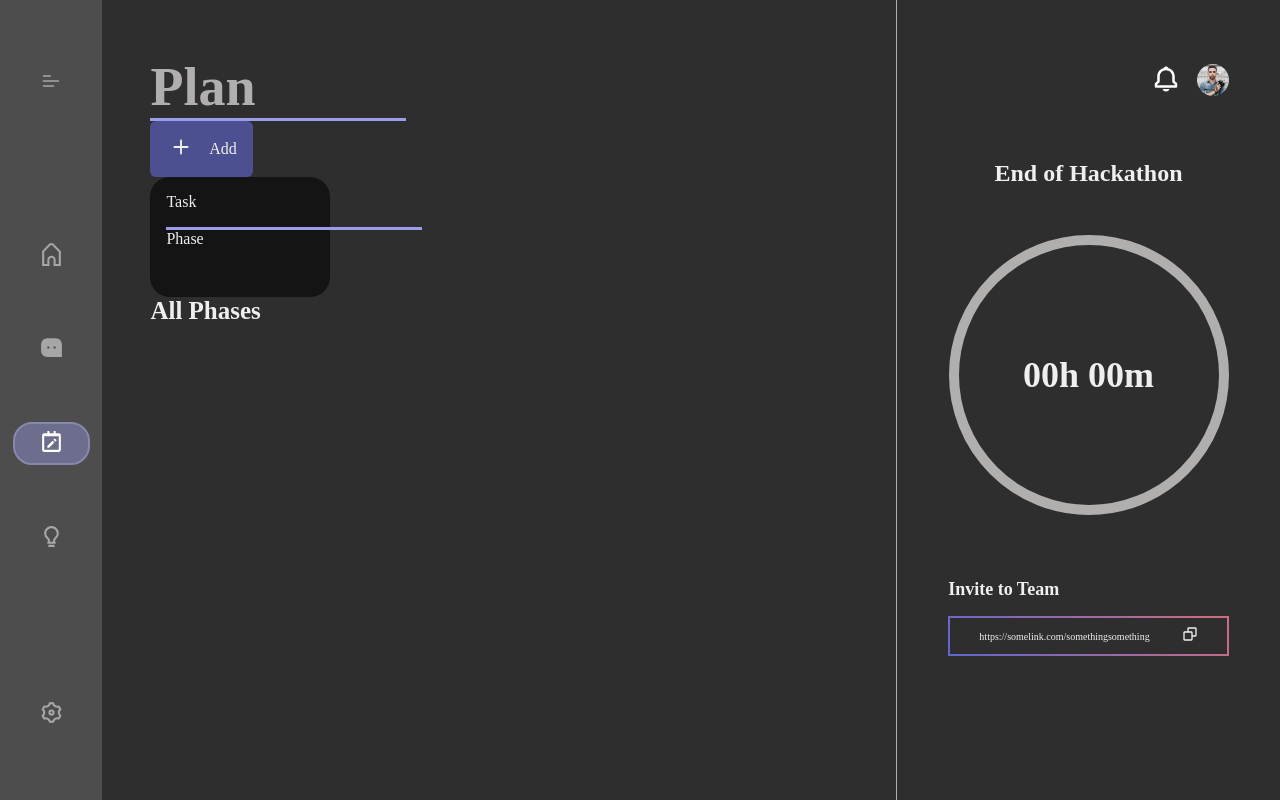
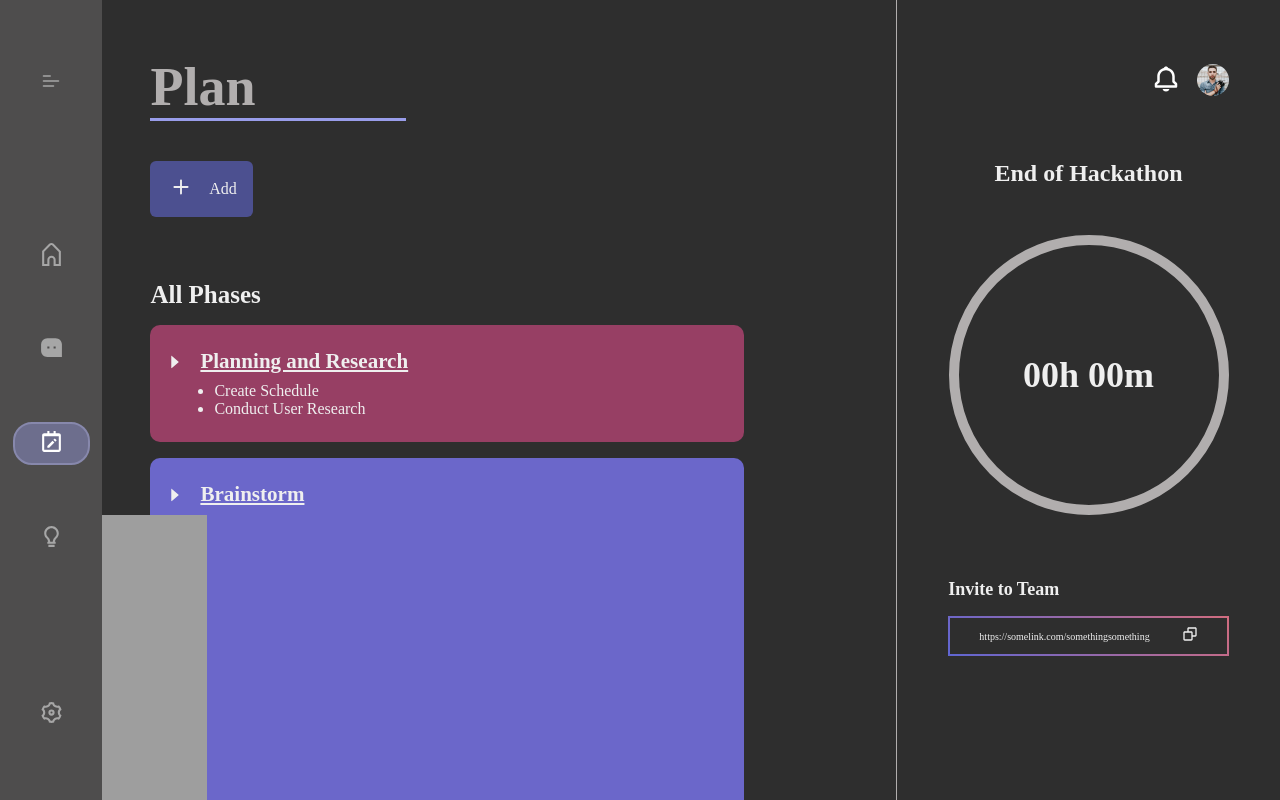
Before and after one commit to waiden674/Cadence, a React (Create React App) app in the folder packages/web/: page /dash in a window 1280 px wide. Both pictures are taken after a click on the element 51 px from the left and 445 px from the top of the page. Built offline with nearby package versions, Linux system fonts and the light colour scheme.

Commit message:
add button popup added on the plan dashboard page

```diff
--- a/packages/web/src/dashboard/Plan.css
+++ b/packages/web/src/dashboard/Plan.css
@@ -14,7 +14,7 @@
     margin-left: 3rem;
 }
 
-.plan-content hr{
+.title-underline{
     border: none;
     background: #999DEA;
     height: 3px;
@@ -25,6 +25,7 @@
     color: #EFEFEF;
     font-size: 25px;
     font-weight: heavy;
+    margin-bottom: 1rem;
 }
 
 .plan-btn{
@@ -41,7 +42,9 @@
     justify-content: space-between;
     font-size: 16px;
     cursor: pointer;
-    transition: all 0.2s linear
+    transition: all 0.2s linear;
+    margin-top: 2.5rem;
+
 }
 
 .plan-btn:hover{
@@ -49,6 +52,9 @@
 }
 
 .add-options{
+    position: absolute;
+    top: 20vh;
+    left: 21vw;
     width: 14vw;
     height: 15vh;
     background: #141414;
@@ -56,21 +62,82 @@
     font-size: 16px;
     font-weight: 400;
     color: #EFEFEF;
-    padding: 1rem 0;
     display: flex;
     flex-direction: column;
     align-content: space-around
 }
 
 .option{
-    margin-left: 1rem;
-    margin-bottom: 1rem;
-    width: 80%;
+    /* margin-left: 1rem; */
+    /* margin-bottom: 1rem; */
+    width: 100%;
+    height: 50%;
+    user-select: none;
+    cursor: pointer;
+    padding: 0.2rem 1rem;
+}
+
+#task-option{
+    border-top-left-radius: 20px;
+    border-top-right-radius: 20px;
+    padding-top: 1rem;
+    padding-bottom: 1rem;
+}
+
+#phase-option{
+    border-bottom-left-radius: 20px;
+    border-bottom-right-radius: 20px;
+    padding-top: 1rem;
+}
+
+.option:hover{
+    background-color: #252525;
 }
 
 .option-line{
-    width: 3vw;
-    height: 2px;
+    width: 3rem;
+    height: 1px;
+    background-color: #999DEA;
+    border: none;
     margin-left: 1rem;
+}
 
+.phases-section{
+    margin-top: 4rem;
 }
+
+.phase{
+    font-size: 18px;
+    color: #EFEFEF;
+    margin-bottom: 1rem;
+    width: 80%;
+    padding: 1.5rem 1rem;
+    border-radius: 10px;
+}
+
+.phase-header{
+    display: flex;
+    align-items: center;
+}
+
+.phase h3{
+    text-decoration: underline;
+    margin-left: 1rem;
+}
+
+.phase ul{
+    margin-left: 3rem;
+    margin-top: 0.5rem;
+}
+
+.phase ul li{
+    font-size: 16px;
+}
+
+#phase-1{
+    background: #973F64;
+}
+
+#phase-2{
+    background: #6B67CA;
+}
--- a/packages/web/src/dashboard/Plan.js
+++ b/packages/web/src/dashboard/Plan.js
@@ -1,18 +1,48 @@
-import React from 'react'
-import {AiFillCaretRight, AiFillCaretDown} from "react-icons/ri";
+import React, {useState} from 'react'
+import {AiFillCaretRight, AiFillCaretDown} from "react-icons/ai";
 import {IoIosAdd} from "react-icons/io";
 import Timebar from '../components/Timebar';
 import "./Plan.css";
+import bullet from "../assets/bullet.svg";
+
+const colorProgression = ["#973F64", "#6B67CA"];
 
 const Plan = () => {
+    const [addOptionsOpen, setAddOptionsOpen] = useState(false);
+    const [addTaskOpen, setAddTaskOpen] = useState(false);
+    const [addPhaseOpen, setAddPhaseOpen] = useState(false);
+
+
+
+    const closeAddOptions = () => setAddOptionsOpen(false);
+    const openAddOptions = () => setAddOptionsOpen(true);
+
+    const handleAddTask = () => {
+        closeAddOptions();
+        setAddTaskOpen(true);
+    }
+
+    const handleCancelTask = () => {
+        setAddTaskOpen(false);
+    }
+
+    const handleAddPhase = () => {
+        closeAddOptions();
+        setAddPhaseOpen(true);
+    }
+
+    const handleCancelPhase = () => {
+        setAddPhaseOpen(false);
+    }
+
     return (
         <div className="plan-container">
             <section className="plan-content">
                 <h1 className="plan-title">Plan</h1>
-                <hr></hr>
-                <button className="plan-btn"><i><IoIosAdd size={30} /></i>Add</button>
+                <hr className="title-underline"></hr>
+                <button className="plan-btn" onClick = {() => setAddOptionsOpen(true)}><i><IoIosAdd size={30} /></i>Add</button>
 
-                <div className="add-options">
+                <div className="add-options" style={addOptionsOpen? {display: "flex"}: {display: "none"}} onMouseOut={()=> setAddOptionsOpen(false)}>
                     <div className="option" id="task-option">Task</div>
                     <hr className="option-line"></hr>
                     <div className="option" id="phase-option">Phase</div>
@@ -20,8 +50,26 @@ const Plan = () => {
 
                 <section className="phases-section">
                 <h2>All Phases</h2>
-                <div className="phase">
 
+                <div className="phase" id="phase-1">
+                    <section className="phase-header">
+                        <AiFillCaretRight />
+                    <h3>Planning and Research</h3>
+                    </section>
+                    <ul className="task-list">
+                        <li>Create Schedule</li>
+                        <li>Conduct User Research</li>
+                    </ul>
+                </div>
+                <div className="phase" id="phase-2">
+                    <section className="phase-header">
+                        <AiFillCaretRight />
+                    <h3>Brainstorm</h3>
+                    </section>
+                    <ul className="task-list" style={{listStyleImage: "url({bullet})"}}>
+                        <li>Choose Prompt</li>
+                        <li>Conduct Market Research</li>
+                    </ul>
                 </div>
             </section>
             </section>
```
Also changed, not shown: packages/web/src/assets/bullet.svg (added).
